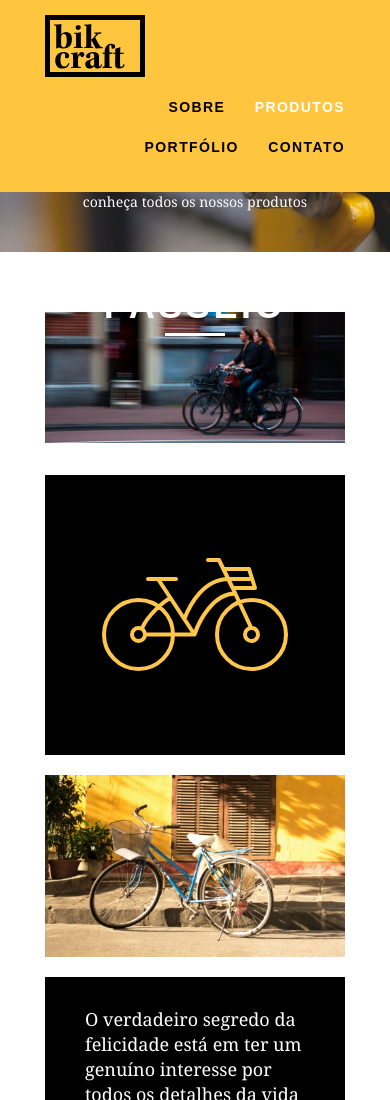
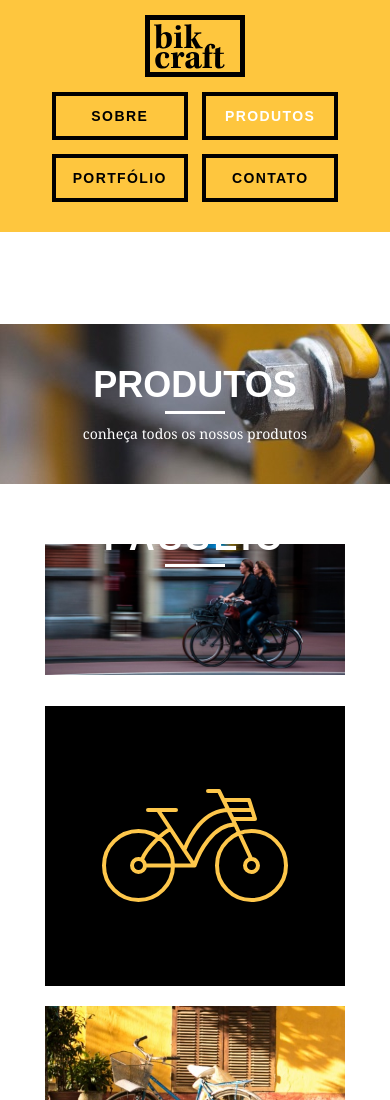
Before and after one commit to luizgustavoabreu/bikcraft, a plain HTML site: page produtos.html in a window 390 px wide. Shown: the top 1100 px of the page. Drawn offline with Linux system fonts and the light colour scheme.

Commit message:
update responsivo

```diff
--- a/css/responsivo.css
+++ b/css/responsivo.css
@@ -4,12 +4,14 @@
 
 /* Estilo para smartphones */
 @media only screen and (max-width: 787px) {
+  /* Header */
   .header {
     position: relative;
+    padding-bottom: 0px;
   }
 
   .header img {
-    margin: 0 auto 20px auto;
+    margin: 0 auto 10px auto;
   }
 
   .header_menu {
@@ -17,12 +19,12 @@
   }
 
   .header_menu ul li {
-    margin: 0;
+    margin: 5px;
   }
 
   .header_menu ul li a {
     border: 4px solid #000;
-    width: 140px;
+    width: 136px;
     display: block;
     float: left;
   }
@@ -30,4 +32,13 @@
   .header_menu ul li a:hover {
     border-color: #fff;
   }
+
+  /* Introdução */
+
+  .introducao {
+    margin-top: 0px;
+    padding-top: 20px;
+    background: url("../img/bg-mobile.jpg") no-repeat center;
+    background-size: cover;
+  }
 }
--- a/produtos.html
+++ b/produtos.html
@@ -9,6 +9,7 @@
   <link rel="stylesheet" href="css/grid.css">
   <link rel="stylesheet" href="css/style.css">
   <link rel="stylesheet" href="css/produtos.css">
+  <link rel="stylesheet" href="css/responsivo.css">
 </head>
 
 <body>
```
Also changed, not shown: contato.html (+1 -0 lines), portfolio.html (+1 -0 lines), sobre.html (+1 -0 lines).
